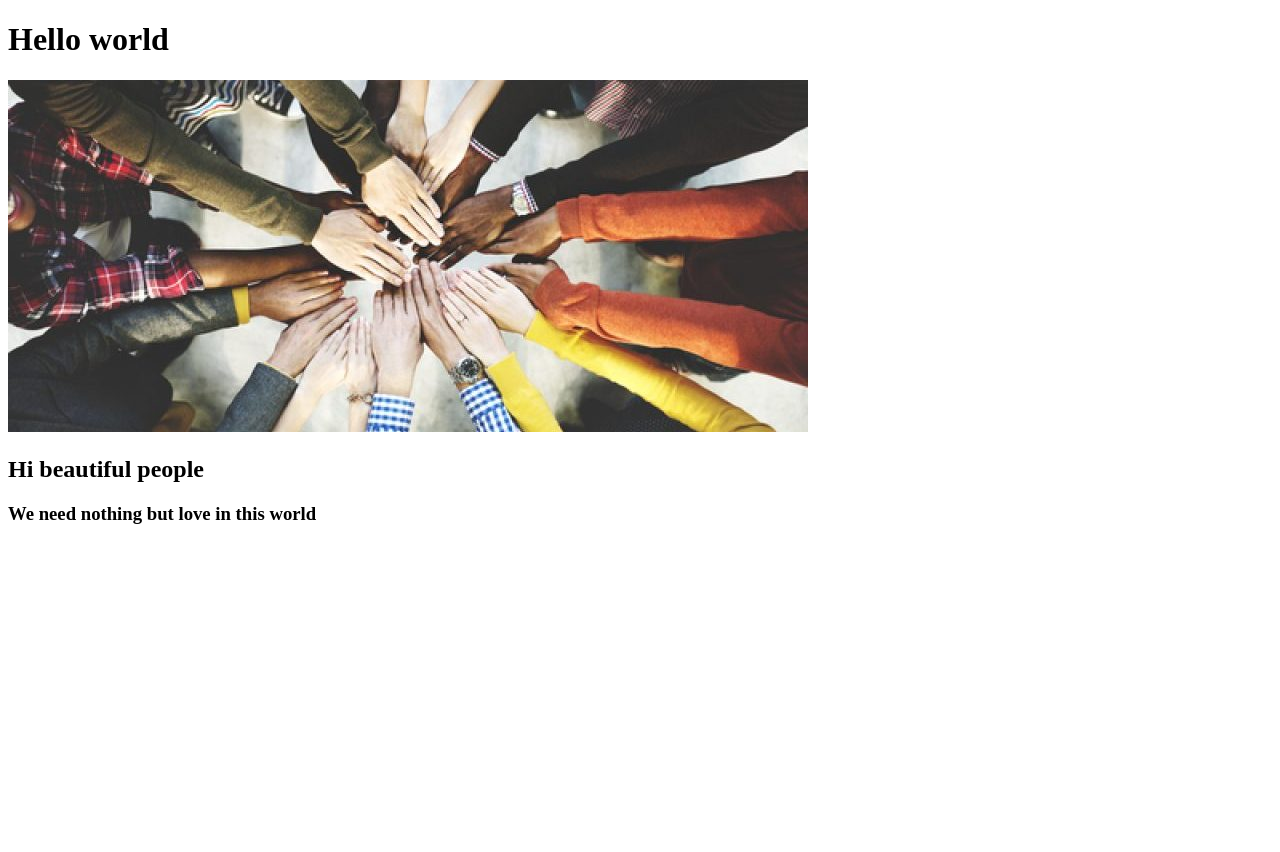
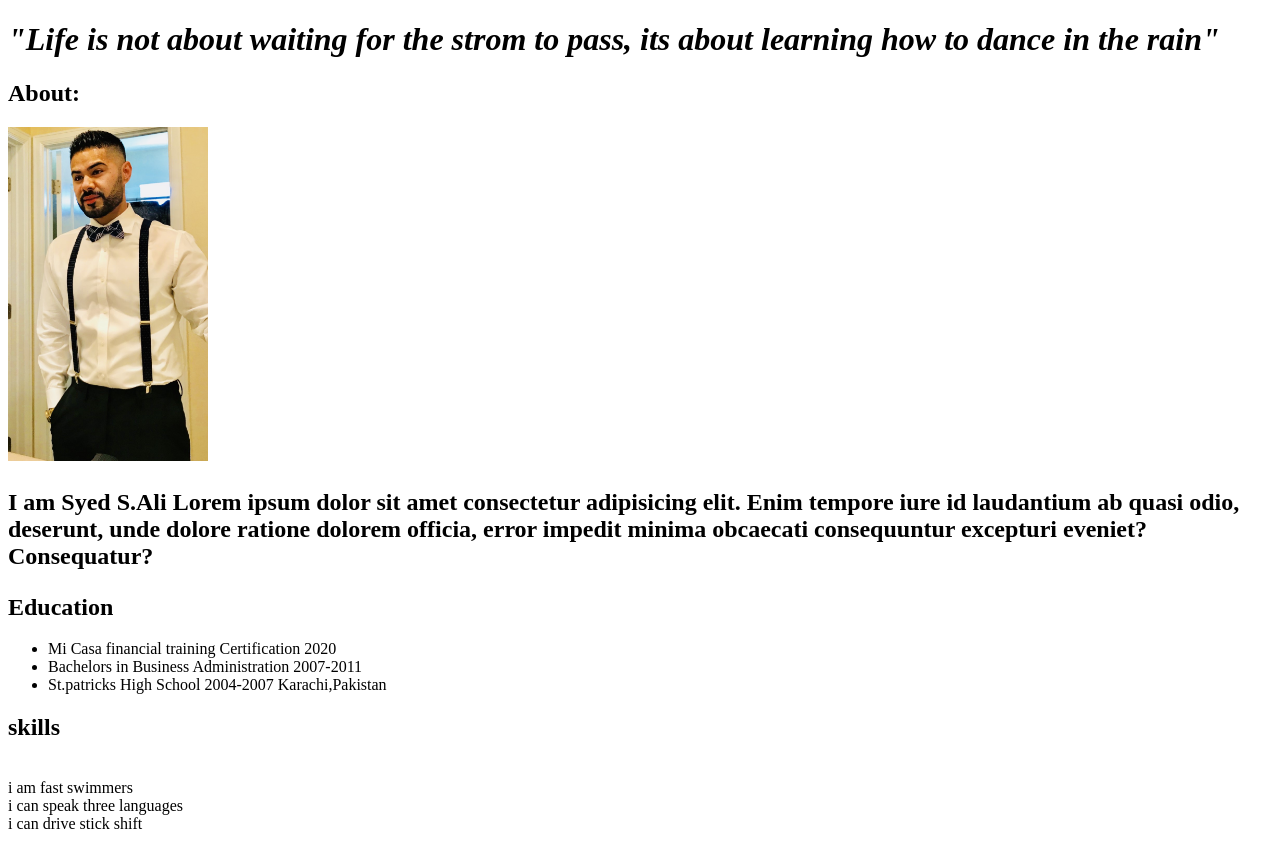
Before and after one commit to syedsali/Syed-Basic-HTML-Page, a plain HTML site: page index.html in a window 1280 px wide. Before the commit the page ends 800 px from the top, so only its background shows below. Drawn offline with Linux system fonts and the light colour scheme.

Commit message:
index.html

```diff
--- a/index.html
+++ b/index.html
@@ -1,15 +1,33 @@
 <!DOCTYPE html>
 <html lang="en">
+
 <head>
     <meta charset="UTF-8">
     <meta name="viewport" content="width=device-width, initial-scale=1.0">
     <title>Document</title>
 </head>
+
 <body>
-    <h1>Hello world</h1>
-    <img src="images/diversity.jpg" alt="diversity">
-    <h2>Hi beautiful people</h2>
-    <h3>We need nothing but love in this world</h3>
+
+    <h1><i>"Life is not about waiting for the strom to pass, its about learning how to dance in the rain"</i></h1>
+    <h2><strong>About:</strong></h2>
+    <img src="images/thumbnail_IMG_1315.jpg" alt="Syed S.Ali" lenght="300" width="200">
+    <h2>
+        <p>I am Syed S.Ali Lorem ipsum dolor sit amet consectetur adipisicing elit. Enim tempore iure id laudantium ab
+            quasi odio, deserunt, unde dolore ratione dolorem officia, error impedit minima obcaecati consequuntur
+            excepturi eveniet? Consequatur?</p>
+    </h2>
+    <h2>Education</h2>
+    <ul>
+        <li>Mi Casa financial training Certification 2020</li>
+        <li>Bachelors in Business Administration 2007-2011</li>
+        <li>St.patricks High School 2004-2007 Karachi,Pakistan</li>
+    </ul>
+    <h2>skills</h2>
+    <p><br>i am fast swimmers <br> i can speak three languages <br> i can drive stick shift <br></p>
+    <h3></h3>
+
 
 </body>
+
 </html>
```
Also changed, not shown: contact.html (added), images/diversity.jpg (deleted), images/thumbnail_IMG_1315.jpg (added).
